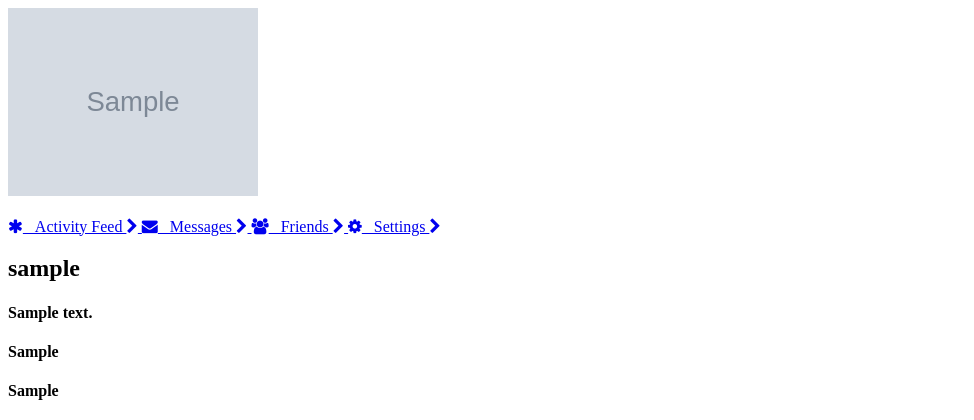
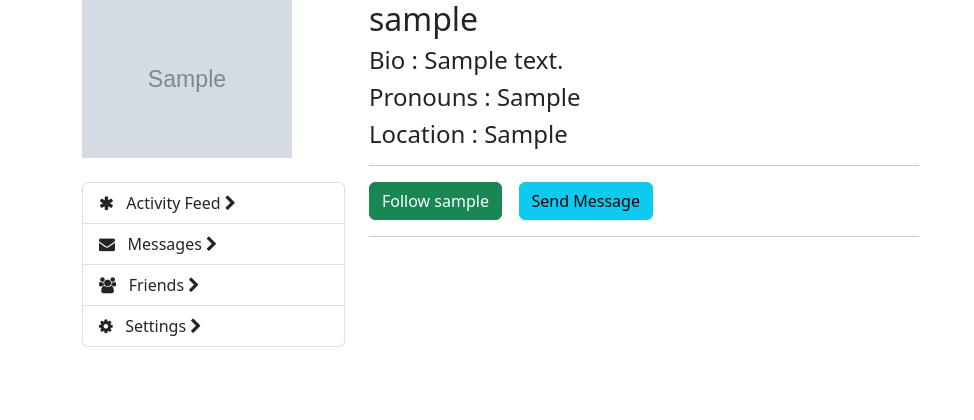
Before and after one commit to hninmabalo/buzz_crowd, a Django app: page /profile/1 in a window 1280 px wide. Shown: the top 420 px of the page, without its empty margins (0-974 px from the left). Run offline with Django 4.2, Linux system fonts and the light colour scheme; tables that the repository leaves empty hold one stand-in row (values such as "Sample post"); grey boxes marked "Sample" are stand-in pictures; some libraries are stand-ins or nearby versions.

Commit message:
fix: profile.html

```diff
--- a/main_app/templates/profile.html
+++ b/main_app/templates/profile.html
@@ -1,3 +1,4 @@
+{% load static %}
 <!DOCTYPE html>
 <html lang="en">
 
@@ -6,18 +7,22 @@
     <meta http-equiv="X-UA-Compatible" content="IE=edge">
     <meta name="viewport" content="width=device-width, initial-scale=1.0">
     <title>Buzz Crowd</title>
+    <link rel="stylesheet" href="{% static 'style.css' %}">
+    <link href="https://cdn.jsdelivr.net/npm/bootstrap@5.2.3/dist/css/bootstrap.min.css" rel="stylesheet" integrity="sha384-rbsA2VBKQhggwzxH7pPCaAqO46MgnOM80zW1RWuH61DGLwZJEdK2Kadq2F9CUG65" crossorigin="anonymous">
+
     <link href="//maxcdn.bootstrapcdn.com/font-awesome/4.3.0/css/font-awesome.min.css" rel="stylesheet">
 
 </head>
 
 <body>
     {% for profile in profiles %}
+
     <div class="container bootstrap snippets bootdey">
         <div class="col-md-9">
             <div class="row">
                 <div class="col-md-4 col-sm-5">
                     <div class="thumbnail">
-                        <img src="{{ profile.profile_image.url }}" width="250px" alt="Profile Picture">
+                        <img src="{{ profile.profile_image.url }}" width="210px" alt="Profile Picture">
                     </div> <!-- /.thumbnail -->
                     <br>
                     <div class="list-group">
@@ -45,9 +50,9 @@
 
                 <div class="col-md-8 col-sm-7">
                     <h2>{{ profile.nickname }}</h2>
-                    <h4>{{ profile.bio }}</h4>
-                    <h4>{{ profile.pronouns }}</h4>
-                    <h4>{{ profile.location }}</h4>
+                    <h4>Bio : {{ profile.bio }}</h4>
+                    <h4>Pronouns : {{ profile.pronouns }}</h4>
+                    <h4>Location : {{ profile.location }}</h4>
                     <hr>
                     <p>
                         <a href="/profiles/{{ profile.id }}" class="btn btn-success">Follow {{ profile.nickname }}</a>
```
